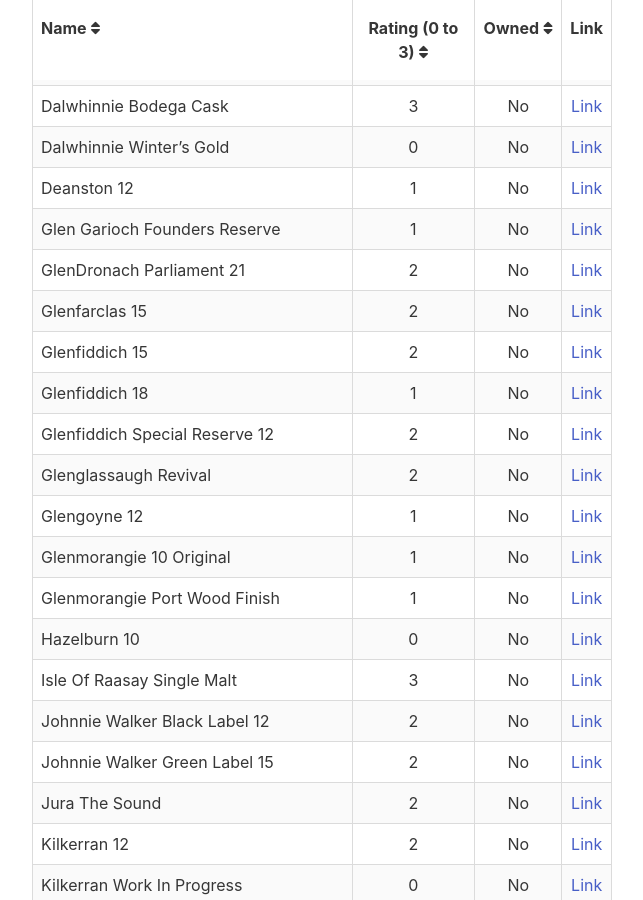
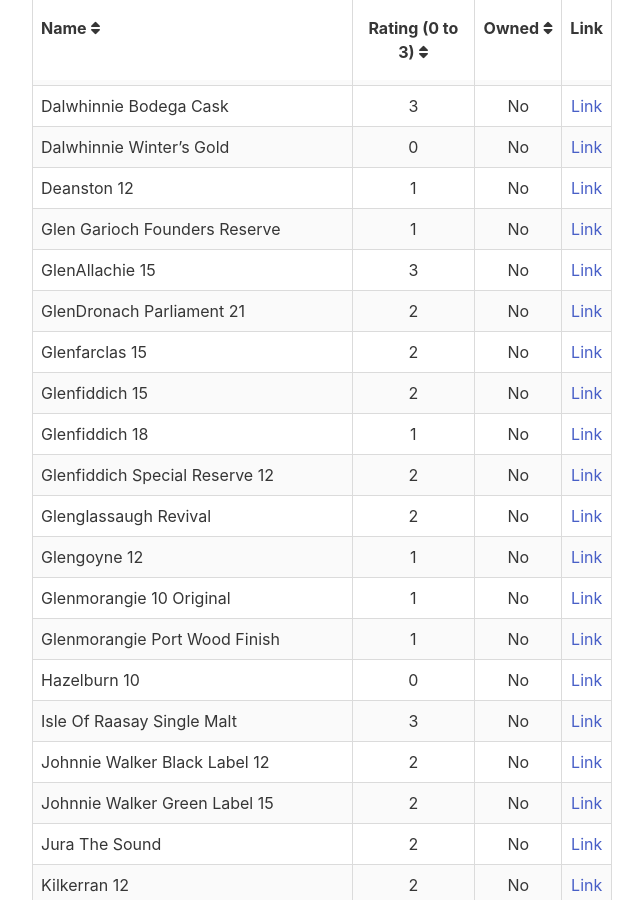
Before and after one commit to grega/whisky, a Jekyll site: the page built from scottish.html, in a window 1280 px wide and 900 px high, scrolled down 1573 px. Shown: the whole window, without its empty margins (16-659 px from the left). Built offline with Jekyll 4.4.1, drawn with Linux system fonts in a browser that asks for light colours; nearby versions of some CDN libraries; some of the changed text lies outside the part shown.

Commit message:
Update tried.yml

```diff
--- a/_data/scottish/tried.yml
+++ b/_data/scottish/tried.yml
@@ -243,3 +243,6 @@
 
 - name: Glenfiddich Special Reserve 12
   rating: 2
+
+- name: GlenAllachie 15
+  rating: 3
```
